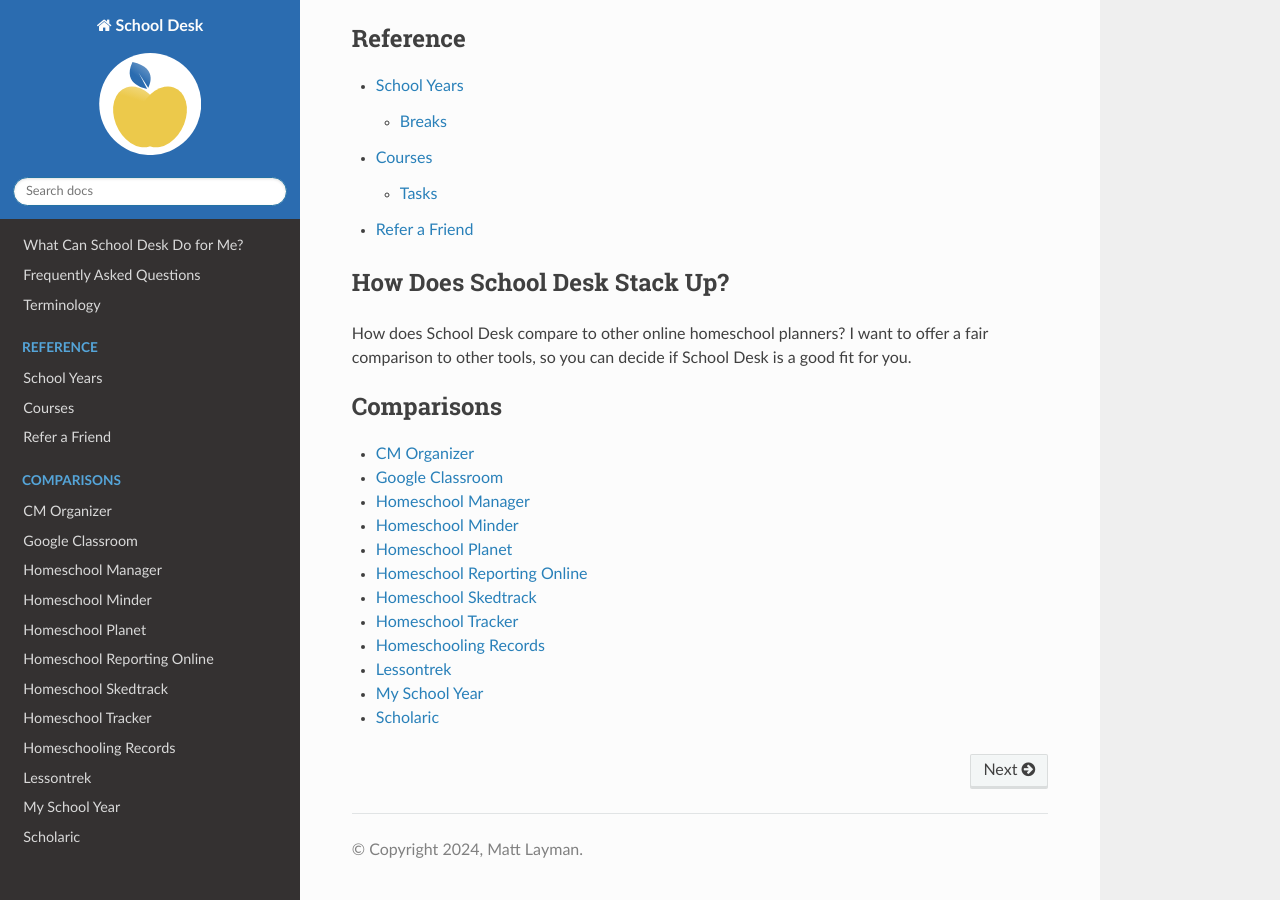
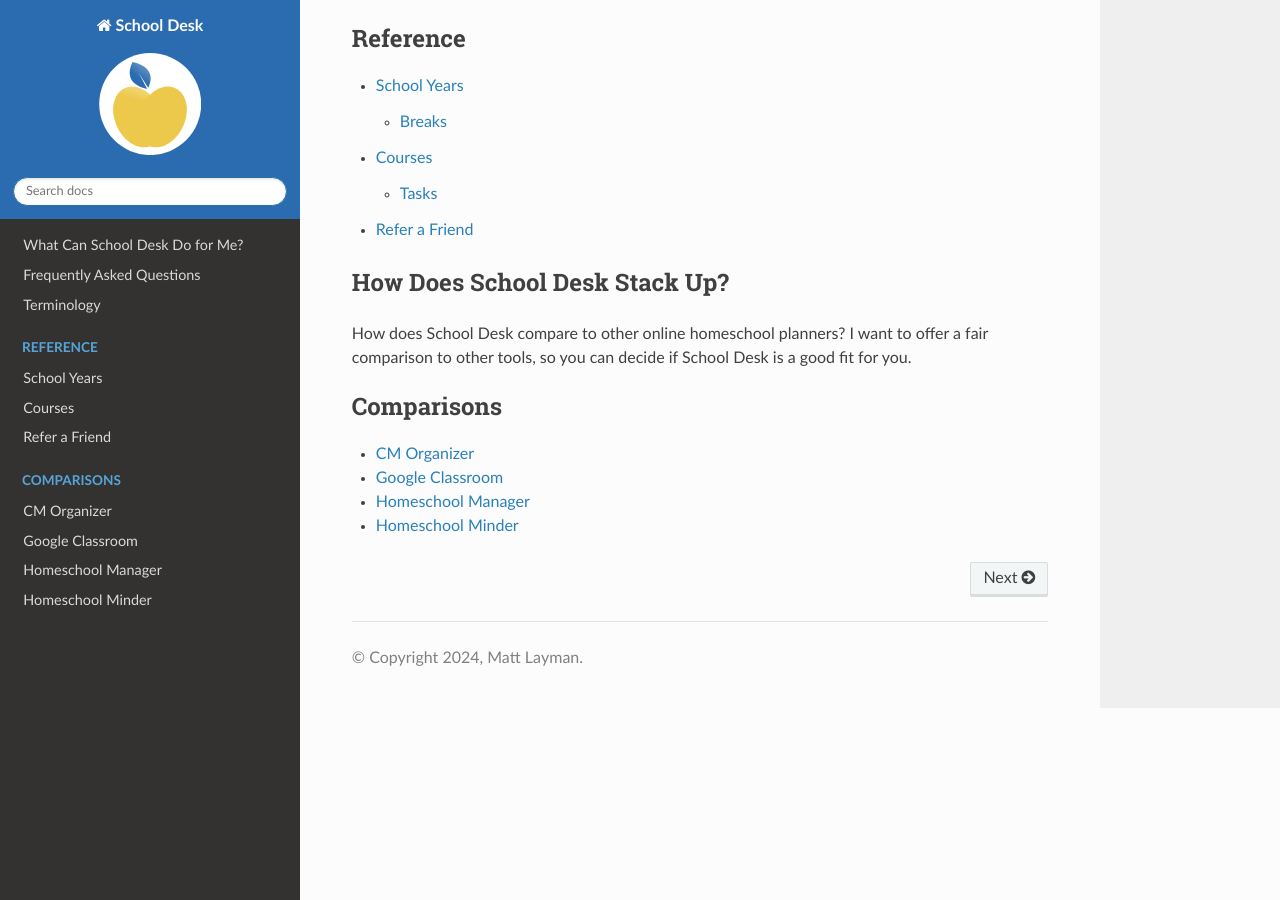
Before and after one commit to balintlilla/homeschool-entry, a Sphinx documentation site: the page built from docs/index.rst, in a window 1280 px wide and 900 px high, scrolled down 1163 px. Built offline with Sphinx 7.4.7 and the Read the Docs theme 2.0.0, drawn with Linux system fonts in a browser that asks for light colours.

Commit message:
Remove empty comparisons.
I'm clearly not doing them in a timely manner. If I add them, it will be
after I've reviewed a service.

```diff
--- a/docs/index.rst
+++ b/docs/index.rst
@@ -85,11 +85,3 @@ if School Desk is a good fit for you.
    comparisons/google-classroom.rst
    comparisons/homeschool-manager.rst
    comparisons/homeschool-minder.rst
-   comparisons/homeschool-planet.rst
-   comparisons/homeschool-reporting-online.rst
-   comparisons/homeschool-skedtrack.rst
-   comparisons/homeschool-tracker.rst
-   comparisons/homeschooling-records.rst
-   comparisons/lessontrek.rst
-   comparisons/my-school-year.rst
-   comparisons/scholaric.rst
```
Also changed, not shown: docs/comparisons/homeschool-planet.rst (deleted, +0 -7 lines), docs/comparisons/homeschool-reporting-online.rst (deleted, +0 -7 lines), docs/comparisons/homeschool-skedtrack.rst (deleted, +0 -7 lines), docs/comparisons/homeschool-tracker.rst (deleted, +0 -7 lines), docs/comparisons/homeschooling-records.rst (deleted, +0 -7 lines), docs/comparisons/lessontrek.rst (deleted, +0 -7 lines), docs/comparisons/my-school-year.rst (deleted, +0 -7 lines), docs/comparisons/scholaric.rst (deleted, +0 -7 lines).
